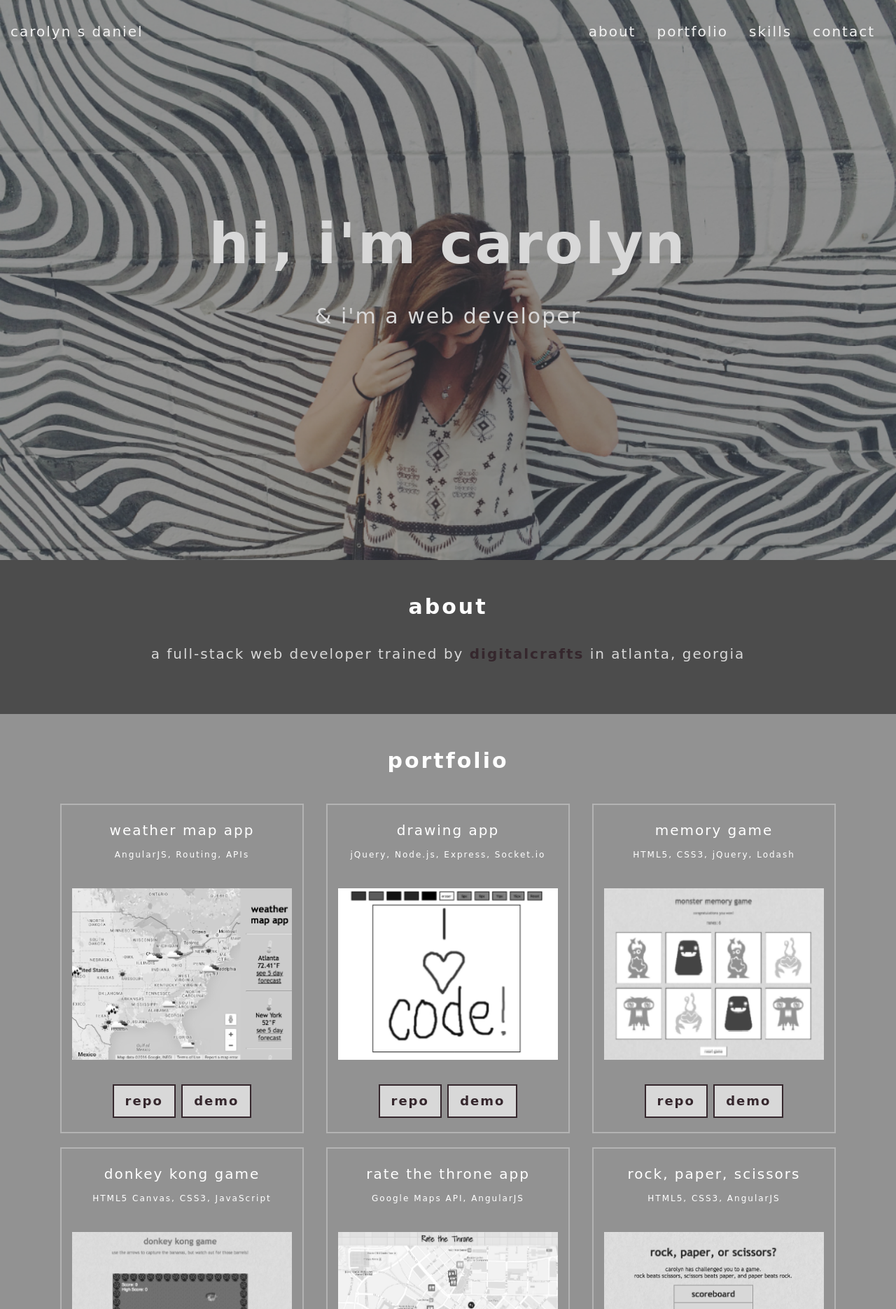
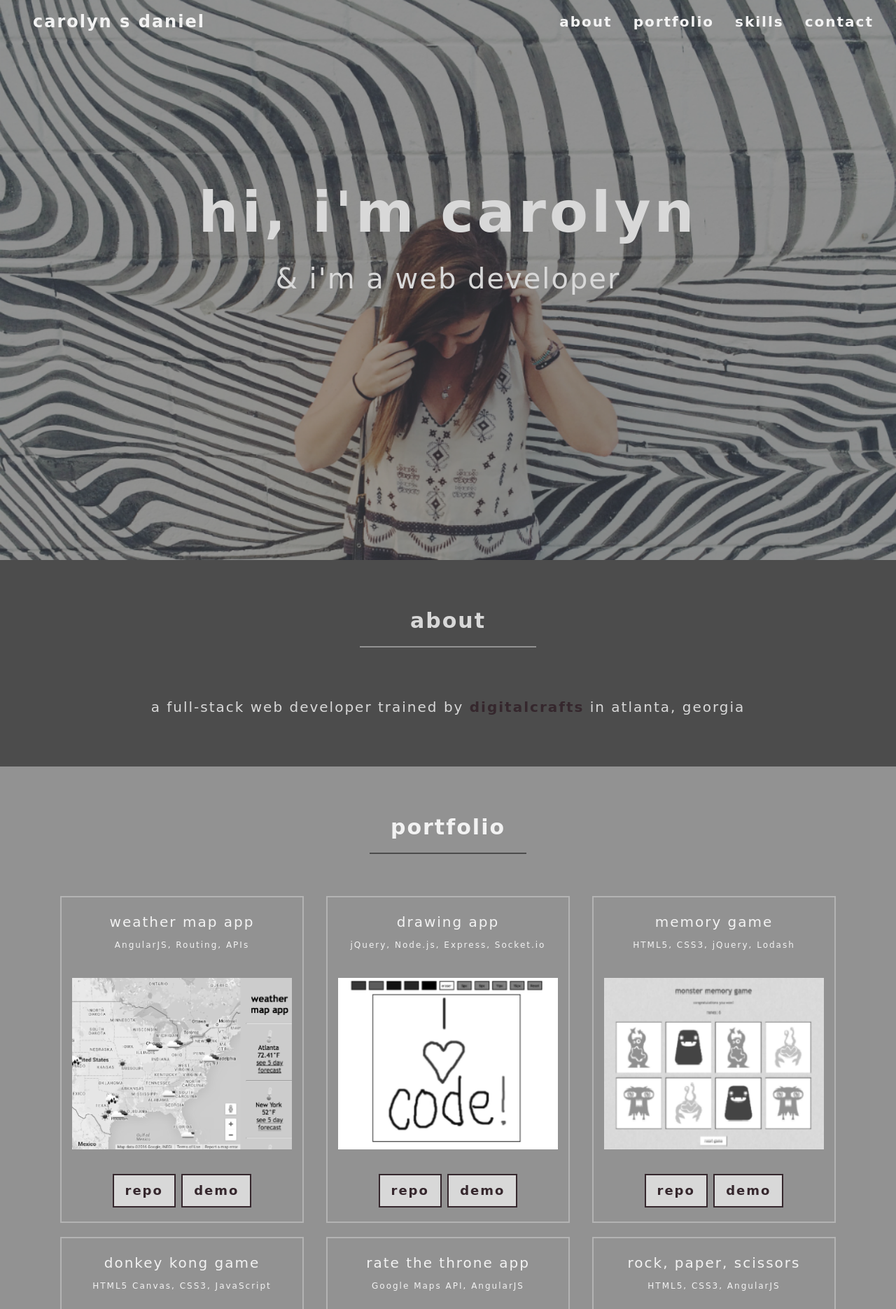
Before and after one commit to csdaniel17/portfolio, a PHP site: page / in a window 1280 px wide. Shown: the top 1870 px of the page at 70% size. Run offline with PHP 8.4, Linux system fonts and the light colour scheme; some libraries are stand-ins or nearby versions; some web fonts are replaced.

Commit message:
refactored to fix bugs

```diff
--- a/css/style.css
+++ b/css/style.css
@@ -3,165 +3,63 @@ body {
   height: 100%;
   font-family: 'Shadows Into Light Two', cursive;
   color: #d8d8d8;
-  /*background-color: #929292;*/
   background-color: #4c4c4c;
   text-transform: lowercase;
   font-size: 20px;
   letter-spacing: 2px;
+  font-weight: 500;
+  line-height: 1.5;
 }
 
-html {
-  width: 100%;
-  height: 100%;
+.container-fluid {
+  padding: 0;
 }
 
-h1, h2, h3, h4, h5, h6 {
-  margin: 0 0 35px;
-  text-transform: lowercase;
-  font-weight: 700;
-  letter-spacing: 3px;
-  color: #fff;
+.row {
+  margin: 0;
 }
 
-h1 {
-  color: #d8d8d8;
+h1, h2 {
+  font-weight: 900;
 }
 
 p {
   margin: 20px;
-  font-size: 18px;
-  line-height: 1.5;
 }
 
-.tools {
-  font-size: 12px;
-  text-transform: none;
+.navbar-custom {
+  border-bottom: 1px solid rgba(255,255,255,.3);
+  background-color: #000;
+  font-weight: 900;
+  padding: 0.5% 2.5%;
 }
 
-@media(min-width:768px) {
-  p {
-    margin: 20px;
-    font-size: 20px;
-    line-height: 1.6;
-  }
+.navbar-brand {
+  font-size: 24px;
 }
 
-a {
-  color: #fff;
-  -webkit-transition: all .2s ease-in-out;
-  -moz-transition: all .2s ease-in-out;
-  transition: all .2s ease-in-out;
-}
-
-a:hover {
-  text-decoration: none;
-}
-a:focus, a:active {
-  color: inherit;
+.navbar-custom a, .navbar-custom a:hover,
+.navbar-custom a:focus, .navbar-custom a:active {
+  color: #f2f2f2;
   text-decoration: none;
 }
 
-.navbar-custom {
-  margin-bottom: 0;
-  border-bottom: 1px solid rgba(255,255,255,.3);
-  text-transform: lowercase;
-  background-color: #000;
-}
-
-.navbar-brand {
-  font-size: 20px;
-}
-
-.navbar-brand {
-  font-size: 20px;
-}
-
-.navbar-custom .navbar-brand {
-  font-weight: 500;
-}
-
-.navbar-custom .navbar-brand:focus {
-  outline: 0;
-}
-
-.navbar-custom .navbar-brand .navbar-toggle {
-  padding: 4px 6px;
-  font-size: 20px;
-  color: #d8d8d8;
-}
-
-.navbar-custom .navbar-brand .navbar-toggle:focus,
-.navbar-custom .navbar-brand .navbar-toggle:active {
-  outline: 0;
-}
-
-.navbar-custom a {
-  color: #f2f2f2;
-}
-
-.navbar-custom .nav li a {
-  -webkit-transition: background .3s ease-in-out;
-  -moz-transition: background .3s ease-in-out;
-  transition: background .3s ease-in-out;
-}
-
-.navbar-custom .nav li a:hover {
+.navbar-custom .nav li a:hover,
+.navbar-custom .nav li a:focus,
+.navbar-custom .nav li a:active {
   outline: 0;
   color: rgba(255,255,255,.8);
   background-color: transparent;
 }
 
-.navbar-custom .nav li a:focus,
-.navbar-custom .nav li a:active {
-  outline: 0;
-  background-color: transparent;
-}
-
-.navbar-custom .nav li.active {
-  outline: 0;
-}
-
-.navbar-custom .nav li.active a:hover {
-  color: #d8d8d8;
-}
-
-@media(min-width:768px) {
-  .navbar-custom {
-    padding: 20px 0;
-    border-bottom: 0;
-    letter-spacing: 2px;
-    background: 0 0;
-    -webkit-transition: background .5s ease-in-out,padding .5s ease-in-out;
-    -moz-transition: background .5s ease-in-out,padding .5s ease-in-out;
-    transition: background .5s ease-in-out,padding .5s ease-in-out;
-  }
-
-  .navbar-custom.top-nav-collapse {
-    padding: 0;
-    border-bottom: 1px solid rgba(255,255,255,.3);
-    background: #000;
-  }
-}
-
 .intro {
-  display: table;
-  width: 100%;
-  height: auto;
-  padding: 100px 0;
-  color: #d8d8d8;
+  height: 100vh;
+  position: relative;
   background: url(../img/intro.jpg) no-repeat top center scroll;
-  background-color: #000;
   -webkit-background-size: cover;
   -moz-background-size: cover;
   background-size: cover;
   -o-background-size: cover;
-  position: relative;
-}
-
-.intro .intro-body {
-  display: table-cell;
-  vertical-align: middle;
-
 }
 
 #overlay {
@@ -173,67 +71,50 @@ a:focus, a:active {
   height: 100%;
 }
 
-.intro .intro-body .brand-heading {
+.intro-body {
+  top: 30%;
+}
+
+.intro-body h1 {
+  font-size: 80px;
+  letter-spacing: 5px;
+}
+
+.intro-body p {
   font-size: 40px;
 }
 
-.intro .intro-body .intro-text {
-  font-size: 18px;
+.content {
+  padding: 50px 0;
+  width: 100%;
 }
 
-@media(min-width:768px) {
-  .intro {
-    height: 100%;
-    padding: 0;
+#about hr,
+#skills hr {
+  border: solid 1px #929292;
+  width: 20%;
 }
 
-  .intro .intro-body .brand-heading {
-    font-size: 80px;
+#portfolio hr,
+#contact hr {
+  border: solid 1px #4c4c4c;
+  width: 20%;
 }
 
-  .intro .intro-body .intro-text {
-    font-size: 30px;
-  }
-
-}
-
-.about-section {
-  width: 100%;
-  padding: 50px 0;
-  color: #d8d8d8;
-}
-
-.portfolio-section {
-  width: 100%;
+#portfolio {
+  color: #f2f2f2;
+  background-color: #929292;
   padding: 50px 10px;
-  color: #fff;
-  margin: auto;
-  background-color: #929292;
-}
-
-#contact {
-  width: 100%;
-  padding: 50px 0;
-  background-color: #929292;
-}
-
-#skills {
-  text-transform: none;
-  width: 100%;
-  padding: 50px 0;
-}
-
-#map {
-  width: 100%;
-  height: 200px;
-  margin-top: 50px;
-  background-color: #929292;
-  padding-left: 30px;
 }
 
 .portfolio-box {
   border: 2px solid rgba(255,255,255,.3);
   margin: 10px 1px;
+}
+
+.tools {
+  font-size: 12px;
+  text-transform: none;
 }
 
 .portfolio-box img {
@@ -256,35 +137,44 @@ a:focus, a:active {
   width:100%;
 }
 
-@media(min-width:767px) {
-  .about-section {
-    padding: 50px 0;
+#skills {
+  text-transform: none;
+  font-size: 16px;
 }
 
-  .portfolio-section, #skills, #contact {
-    padding: 50px 0;
+#contact {
+  color: #f2f2f2;
+  background-color: #929292;
+}
+
+.social-btns li {
+  margin: 2%;
+  padding: 0;
 }
 
 #map {
   height: 400px;
-    margin-top: 50px;
 }
 
+.map {
+  padding: 1% 10%;
+}
+
+footer p {
+  color: #35272d;
+  font-weight: 900;
+  font-size: 18px;
 }
 
 .btn {
   border-radius: 0;
-  text-transform: lowercase;
-  font-weight: 800;
+  font-weight: 900;
+  border: 2px solid #35272d;
+  color: #35272d;
+  background-color: #d8d8d8;
   -webkit-transition: all .3s ease-in-out;
   -moz-transition: all .3s ease-in-out;
   transition: all .3s ease-in-out;
-}
-
-.btn-default {
-  border: 2px solid #35272d;
-  color: #35272d;
-  background-color: #d8d8d8;
 }
 
 .btn-default:hover,
@@ -295,95 +185,38 @@ a:focus, a:active {
   background-color: #35272d;
 }
 
-ul.banner-social-buttons {
-  margin-top: 0;
+@media(min-width:768px) {
+  .navbar-custom {
+    border-bottom: 0;
+    background: 0 0;
+    -webkit-transition: background .5s ease-in-out,padding .5s ease-in-out;
+    -moz-transition: background .5s ease-in-out,padding .5s ease-in-out;
+    transition: background .5s ease-in-out,padding .5s ease-in-out;
   }
-
-@media(max-width:1199px) {
-  ul.banner-social-buttons {
-    margin-top: 15px;
+  .navbar-custom.top-nav-collapse {
+    border-bottom: 1px solid rgba(255,255,255,.3);
+    background: #000;
   }
 }
 
-@media(max-width:767px) {
-  ul.banner-social-buttons li {
-    display: block;
-    margin-bottom: 20px;
-    padding: 0;
+@media (max-width:768px) {
+  .intro-body h1 {
+    font-size: 45px;
   }
-
-  ul.banner-social-buttons li:last-child {
-    margin-bottom: 0;
+  .intro-body p {
+    font-size: 25px;
   }
-}
-
-footer {
-  padding: 50px 0;
-  background-color: #4c4c4c;
-}
-
   footer p {
-  margin: 0;
-  color: #35272d;
-  font-weight: 700;
     font-size: 16px;
   }
-
-::-moz-selection {
-  text-shadow: none;
-  background: #fcfcfc;
-  background: rgba(255,255,255,.2);
-}
-
-::selection {
-  text-shadow: none;
-  background: #fcfcfc;
-  background: rgba(255,255,255,.2);
-}
-
-img::selection {
-  background: 0 0;
-}
-
-img::-moz-selection {
-  background: 0 0;
-}
-
-body {
-  -webkit-tap-highlight-color: rgba(255,255,255,.2);
-}
-
-.map {
-  padding: 50px 150px;
-}
-
-.form-box {
-  margin-top: 5%;
-
-}
-
-#form-font {
-  color: #35272d;
-  margin-bottom: 10px;
-}
-
-label {
-  color: #35272d;
-}
-
-.form-control {
-  border-radius: 0;
-  background-color: #d8d8d8;
-}
-
-@media (max-width:996px) {
   .back-to-top {
     margin: 20px 0 10px;
   }
+  .social-btns li {
+    display: block;
   }
-
-@media (max-width:767px) {
-  .map {
-    padding: 50px 15px;
+  #map {
+    height: 300px;
+    margin-top: 40px;
   }
 }
--- a/index.html
+++ b/index.html
@@ -5,7 +5,7 @@
   <meta http-equiv="X-UA-Compatible" content="IE=edge">
   <meta name="viewport" content="width=device-width, initial-scale=1">
   <meta name="description" content="carolyn s daniel's web development portfolio">
-  <meta name="author" content="">
+  <meta name="author" content="carolyn daniel">
 
   <title>carolyn s daniel</title>
 
@@ -31,66 +31,58 @@
 </head>
 
 <body id="page-top" data-spy="scroll" data-target=".navbar-fixed-top">
-  <!-- Navigation -->
+
+  <div class="container-fluid">
+
+    <!-- navigation -->
+    <div class="container">
+      <div class="row">
         <nav class="navbar navbar-custom navbar-fixed-top" role="navigation">
-    <div class="container-fluid">
           <div class="navbar-header">
             <button type="button" class="navbar-toggle" data-toggle="collapse" data-target=".navbar-main-collapse">
               <i class="fa fa-bars"></i>
             </button>
             <a class="navbar-brand page-scroll" href="#page-top">carolyn s daniel</a>
           </div>
-
-      <!-- collect the nav links, forms, and other content for toggling -->
           <div class="collapse navbar-collapse navbar-right navbar-main-collapse">
             <ul class="nav navbar-nav">
-          <!-- hidden li included to remove active class from about link when scrolled up past about section -->
-          <!-- <li class="hidden"><a href="#page-top"></a></li> -->
               <li><a class="page-scroll" href="#about">about</a></li>
               <li><a class="page-scroll" href="#portfolio">portfolio</a></li>
               <li><a class="page-scroll" href="#skills">skills</a></li>
               <li><a class="page-scroll" href="#contact">contact</a></li>
             </ul>
           </div>
-      <!-- /.navbar-collapse -->
+        </nav>
       </div>
-    <!-- /.container -->
-  </nav>
+    </div> <!-- end navigation -->
 
-  <!-- intro header -->
-  <header class="intro">
+    <!-- intro section -->
+    <div class="row intro">
       <div id="overlay"></div>
-    <div class="intro-body text-center">
-      <div class="container">
-        <div class="row">
-          <div class="col-md-12">
-            <h1 class="brand-heading">hi, i'm carolyn</h1>
-            <p class="intro-text">& i'm a web developer</p>
+      <div class="col-md-12 intro-body text-center">
+        <h1>hi, i'm carolyn</h1>
+        <p>& i'm a web developer</p>
       </div>
-        </div>
-      </div>
-    </div>
-  </header>
+    </div> <!-- end intro section -->
 
     <!-- about section -->
-  <section id="about" class="content-section text-center">
-    <div class="about-section">
-      <div class="container">
+    <div id="about" class="row content text-center">
       <div class="col-md-12">
         <h2>about</h2>
+        <hr>
+        <br>
         <p>a full-stack web developer trained by <a href="http://www.digitalcrafts.com/" style="color: #35272d" target="_blank"><strong>digitalcrafts</strong></a> in atlanta, georgia</p>
       </div>
-      </div>
-    </div>
-  </section>
+    </div> <!-- end about section -->
+
 
     <!-- portfolio section -->
-  <section id="portfolio" class="content-section text-center">
-    <div class="portfolio-section">
+    <div id="portfolio" class="row content text-center">
       <div class="container">
         <div class="col-md-12">
           <h2>portfolio</h2>
-          <!-- <p>a sample of some of my work</p> -->
+          <hr>
+          <br>
         </div>
         <div class="col-sm-4">
           <div class="portfolio-box">
@@ -156,18 +148,16 @@
           </div>
         </div> -->
       </div>
-    </div>
-  </section>
+    </div> <!-- end portfolio section -->
+
 
     <!-- skills section -->
-  <section id="skills" class="content-section text-center">
-    <div class="container-fluid">
-      <div class="row">
+    <div id="skills" class="row content text-center">
       <div class="col-md-12">
         <h2>skills</h2>
+        <hr>
+        <br>
       </div>
-      </div>
-      <div class="row">
       <div class="col-sm-3">
         <i class="fa fa-html5 fa-5x" aria-hidden="true"></i>
         <p>HTML5</p>
@@ -184,8 +174,6 @@
         <i class="fa fa-usd fa-5x" aria-hidden="true"></i>
         <p>jQuery</p>
       </div>
-      </div>
-      <div class="row">
       <div class="col-sm-3">
         <i class="fa fa-database fa-5x" aria-hidden="true"></i>
         <p>MongoDB</p>
@@ -202,17 +190,17 @@
         <i class="fa fa-terminal fa-5x" aria-hidden="true"></i>
         <p>Node.js</p>
       </div>
-      </div>
-    </div>
-  </section>
+    </div> <!-- end skills section -->
+
 
     <!-- contact section -->
-  <section id="contact" class="container content-section text-center">
-    <div class="row">
+    <div id="contact" class="row content text-center">
       <div class="col-md-12">
         <h2>let's chat!</h2>
-        <p>Feel free to reach out to connect about working together<br>or to just say hello!</p>
-        <ul class="list-inline banner-social-buttons">
+        <hr>
+        <br>
+        <p>Feel free to reach out about working together or to just say hello!</p>
+        <ul class="list-inline social-btns">
           <li>
             <a href="mailto:carolyn.s.daniel@gmail.com" class="btn btn-default btn-lg"><i class="fa fa-envelope fa-fw" aria-hidden="true"></i><span class="network-name"> email</span></a>
           </li>
@@ -227,33 +215,28 @@
           </li>
         </ul>
       </div>
-    </div>
-
       <!-- map -->
-    <div class="row map">
-      <div class="col-md-12 text-center">
+      <div class="col-md-12 map">
         <div id="map"></div>
       </div>
-    </div>
-  </section>
+    </div> <!-- end contact section -->
+
 
     <!-- footer -->
     <footer>
-    <div class="container-fluid text-center">
-      <div class="row">
-        <div class="col col-md-2"></div>
-        <div class="col col-md-8">
+      <div class="row content text-center">
+        <div class="col col-sm-2"></div>
+        <div class="col col-sm-8">
           <p>made in atlanta | copyright &copy;2016<br> <a href="mailto:carolyn.s.daniel@gmail.com" style="color: #35272d"><strong>carolyn.s.daniel@gmail.com</strong></a></p>
         </div>
-        <div class="col col-md-2">
+        <div class="col col-sm-2">
           <!-- back to top button -->
-          <a href="#page-top" class="back-to-top btn btn-default btn-lg"><i class="fa fa-arrow-up fa-fw" aria-hidden="true"></i></a>
+          <a href="#page-top" class="page-scroll back-to-top btn btn-default btn-md"><i class="fa fa-arrow-up fa-fw" aria-hidden="true"></i></a>
         </div>
       </div>
-    </div>
-  </footer>
+    </footer> <!-- end footer -->
 
-
+  </div> <!-- end container-fluid -->
 
   <!-- jQuery -->
   <script src="js/jquery.js"></script>
--- a/js/script.js
+++ b/js/script.js
@@ -15,7 +15,7 @@ $(function() {
     $('a.page-scroll').bind('click', function(event) {
         var $anchor = $(this);
         $('html, body').stop().animate({
-            scrollTop: $($anchor.attr('href')).offset().top-50
+            scrollTop: $($anchor.attr('href')).offset().top-60
         }, 1500, 'easeInOutExpo');
         event.preventDefault();
     });
```
Also changed, not shown: php/mail.php (deleted, +0 -18 lines). Lines whose indentation alone changed are shown as unchanged.
